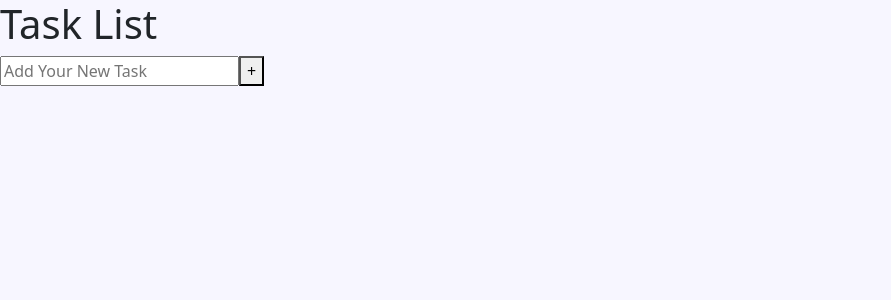
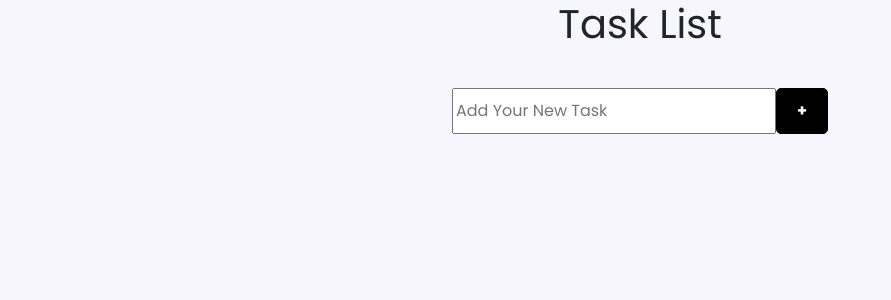
Before and after one commit to uiuc-cs409-webIsCool/TiMerit, a React (Create React App) app in the folder frontend/: page /tasks in a window 1280 px wide. Shown: the top 300 px of the page, without its empty margins (0-891 px from the left). Built offline with nearby package versions, Linux system fonts and the light colour scheme.

Commit message:
add css to tasklist and other functions

```diff
--- /dev/null
+++ b/frontend/src/components/TaskList.css
@@ -0,0 +1,46 @@
+@import url('https://fonts.googleapis.com/css2?family=Poppins:wght@300;400;600;700&display=swap');
+body {
+    font-family: 'Poppins', sans-serif;
+
+}
+h1 {
+    display: flex;
+    flex-flow: row nowrap;
+    justify-content: center;
+    height: 10vh;
+}
+form {
+    display: flex;
+    flex-flow: row nowrap;
+    justify-content: center;
+}
+button {
+    padding: 10px 20px;
+    border: 1px solid #000;
+    border-radius: 5px;
+    background: #000;
+    color: #fff;
+    font-size: 16px;
+    font-weight: 700;
+    cursor: pointer;
+    text-align: center;
+    appearance: button;
+    /* display: flex;
+    align-items: center;
+    justify-content: center; */
+  }
+
+ul {
+    list-style: none;
+}
+
+li {
+    margin:10px 10px;
+    line-height: 2.2;
+    display: flex;
+    flex-flow: row nowrap;
+    justify-content: center;
+}
+span {
+    margin:10px 10px;
+}
--- a/frontend/src/components/TaskList.js
+++ b/frontend/src/components/TaskList.js
@@ -2,12 +2,14 @@ import axios from 'axios';
 import React, { useEffect, useState } from 'react'
 import jwt_decode from 'jwt-decode'
 import { useNavigate } from 'react-router-dom'
-
+import "./TaskList.css";
 
 function TaskList() {
     const navigate = useNavigate()
     const [name, setName] = useState('');
     const [tasks, setTasks] = useState([]);
+    const [collections, setCollections] = useState([]);
+    let me;
     let config = {
         headers: {'x-access-token': localStorage.getItem('token')}
     }
@@ -16,11 +18,13 @@ function TaskList() {
 		const token = localStorage.getItem('token')
 		if (token) {
 			const user = jwt_decode(token)
+            console.log(user.email)
 			if (!user) {
 				localStorage.removeItem('token')
 				navigate.replace('/')
 			} else {
 				loadTasks()
+                loadCollections()
 			}
 		}
 	}, [])
@@ -28,8 +32,18 @@ function TaskList() {
     const loadTasks = async () => {
         try{
             const res = await axios.get('http://localhost:8080/api/task',config);
-            setTasks(res.data);
+            setTasks(res.data.data);
             console.log('render tasks')
+        } catch(err) {
+            console.log(err);
+        }
+    }
+    const loadCollections = async () => {
+        try{
+            const res = await axios.get('http://localhost:8080/api/collection',config);
+            setCollections(res.data);
+            console.log('render collections');
+            console.log(res.data);
         } catch(err) {
             console.log(err);
         }
@@ -37,8 +51,11 @@ function TaskList() {
     const addTask = async (e) => {
         e.preventDefault();
         try{
-          const res = await axios.post('http://localhost:8080/api/task', {name: name},config)
-          setTasks(prev => [...prev, res.data]);
+          const token = localStorage.getItem('token');
+          const user = jwt_decode(token);
+          const res = await axios.post('http://localhost:8080/api/task', {name: name, assignedUser: user.email},config);
+          setTasks(prev => [...prev, res.data.data]);
+          console.log(tasks);
           setName('');
         }catch(err){
           console.log(err);
@@ -53,6 +70,32 @@ function TaskList() {
           console.log(err);
         }
     }
+    const getTask = async (id) => {
+        try{
+            const res = await axios.get(`http://localhost:8080/api/task/${id}`,config);
+            console.log(res.data);
+            return res.data;
+        } catch(err) {
+            console.log(err);
+        }
+    }
+    const updateTask = async (id) => {
+        const task = await getTask(id);
+        console.log(task);
+        try{
+          const task = await getTask(id);
+          console.log(task.completed);
+          const res = await axios.put(`http://localhost:8080/api/task/${id}`,{ ...task, completed: !task.completed },config)
+          const tasks = tasks.map(t =>
+            (t._id === id)
+            ? {...t, completed: !t.completed}
+            : t
+            )
+          setTasks(tasks);
+        }catch(err){
+          console.log(err);
+        }
+    }
     return (
         <div className='TaskList'>
             <h1>Task List</h1>
@@ -60,16 +103,21 @@ function TaskList() {
                 <input type="text" placeholder='Add Your New Task' onChange={e => {setName(e.target.value)} } value={name} />
                 <button type="submit">+</button>
             </form>
-            <div className="todo-listItems">
+            <ul className="todo-listItems">
                 {
                     Array.from(tasks).map(task => (
-                    <div className="task">
-                        <p className="item-content">{task.name}</p>
+                    <li className="task" key={task._id}>
+                        <span className="item-content"
+                        style={{
+                            textDecoration: task.completed? 'line-through': 'none'
+                        }}
+                        onClick={()=>{updateTask(task._id)}}
+                        >{task.name}</span>
                         <button className="delete-item" onClick={()=>{deleteTask(task._id)}}>X</button>
-                    </div>
+                    </li>
                     ))
                 }
-            </div>
+            </ul>
 
         </div>
     );
```
Also changed, not shown: 2 other files (tests, documents, lock files or other folders).
